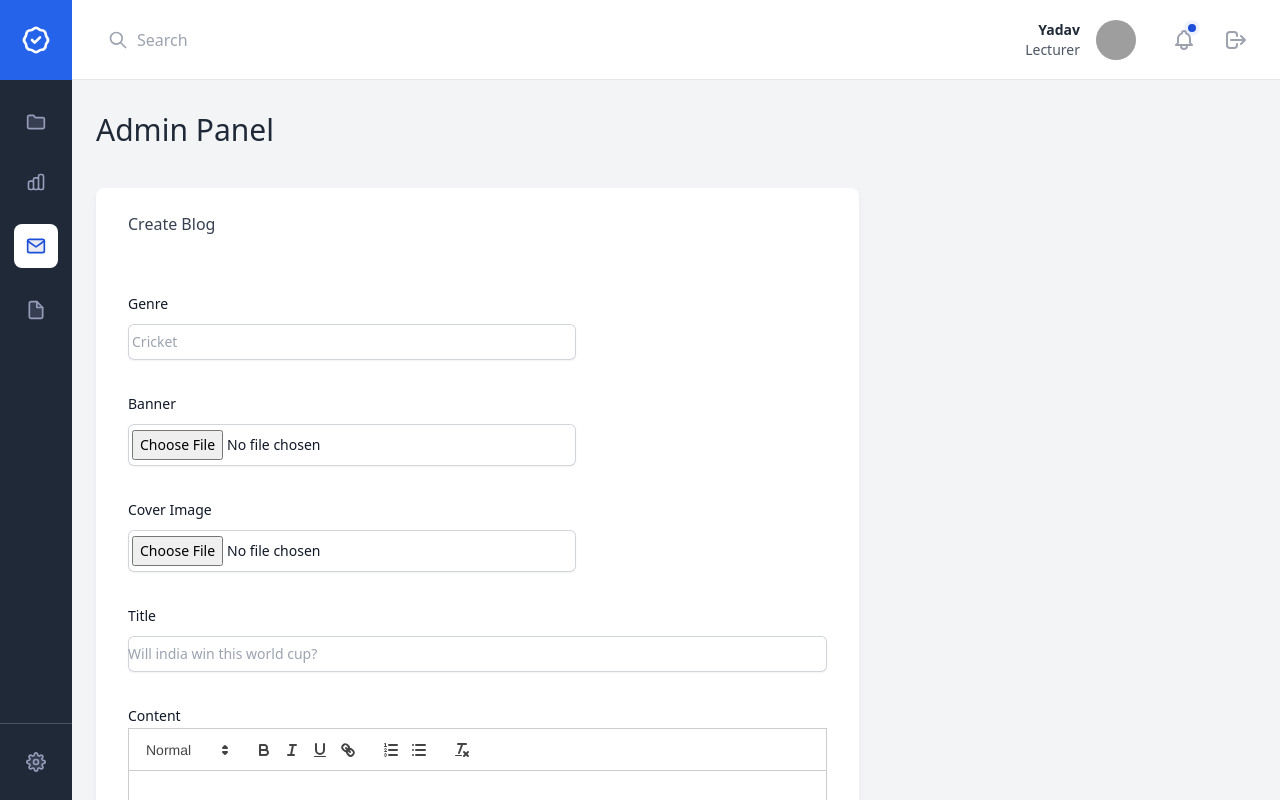
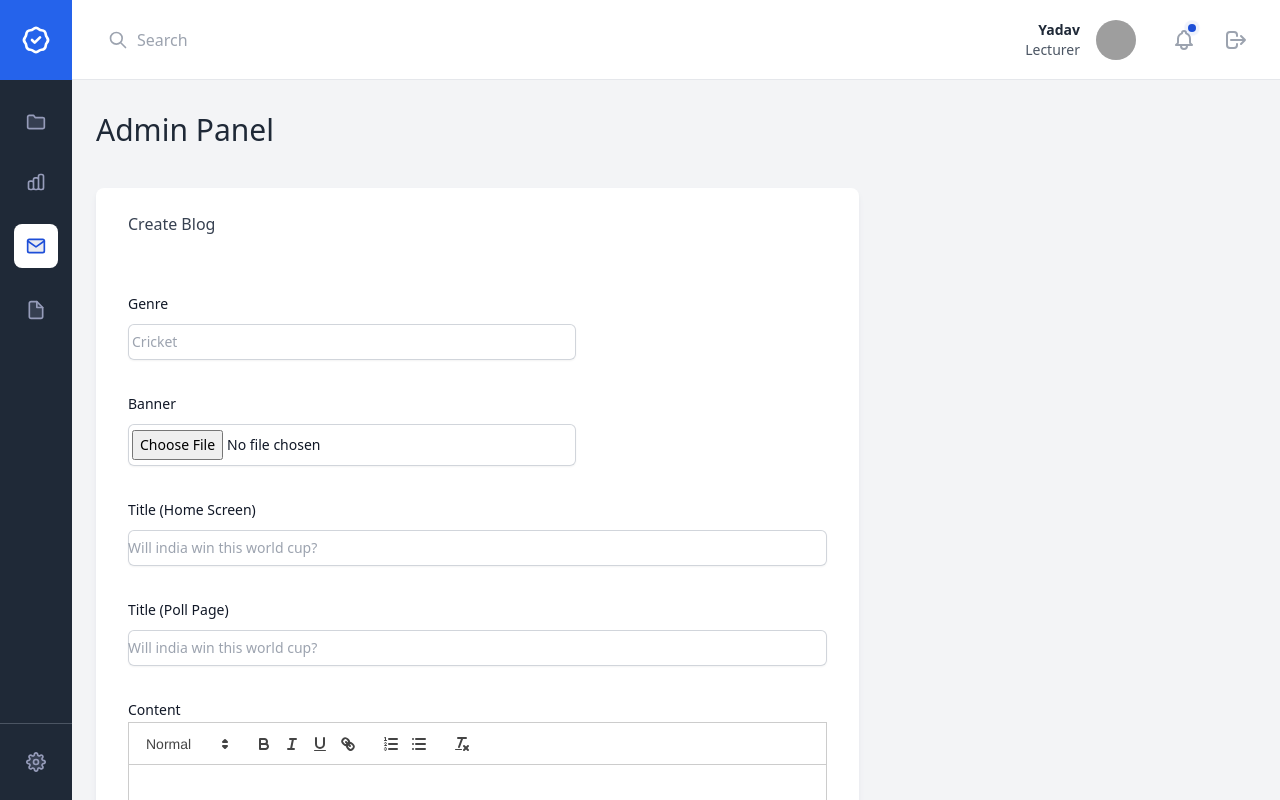
Before and after one commit to sammkinng/admin, a Vue app: page /blog in a window 1280 px wide. Built offline with nearby package versions, Linux system fonts and the light colour scheme; grey boxes are pictures that could not be loaded.

Commit message:
before option image

```diff
--- a/src/components/InsertPoll.vue
+++ b/src/components/InsertPoll.vue
@@ -33,30 +33,29 @@
                     </div>
 
                     <div class="sm:col-span-4">
-                        <label for="bg1" class="block text-sm font-medium leading-6 text-gray-900">
+                        <label for="bg" class="block text-sm font-medium leading-6 text-gray-900">
                             Banner</label>
                         <div class="mt-2">
                             <div
                                 class="flex rounded-md shadow-sm ring-1 ring-inset ring-gray-300 focus-within:ring-2 focus-within:ring-inset focus-within:ring-indigo-600 sm:max-w-md">
-                                <input ref="bg1" accept="image/*" @change="uploadBanner" type="file" name="bg1" required id="bg1"
+                                <input ref="bg" accept="image/*" @change="uploadBanner" type="file" name="bg" required
+                                    id="bg"
                                     class="block flex-1 border-0 bg-transparent py-1.5 pl-1 text-gray-900 placeholder:text-gray-400 focus:ring-0 sm:text-sm sm:leading-6" />
                             </div>
                         </div>
                     </div>
 
-                    <div class="sm:col-span-4">
-                        <label for="bg2" class="block text-sm font-medium leading-6 text-gray-900">
-                            Cover Image</label>
+                    <div class="col-span-full">
+                        <label for="title" class="block text-sm font-medium leading-6 text-gray-900">Title (Home Screen)
+                        </label>
                         <div class="mt-2">
-                            <div
-                                class="flex rounded-md shadow-sm ring-1 ring-inset ring-gray-300 focus-within:ring-2 focus-within:ring-inset focus-within:ring-indigo-600 sm:max-w-md">
-                                <input ref="bg2" accept="image/*" @change="uploadCover" type="file" name="bg2" required id="bg2"
-                                    class="block flex-1 border-0 bg-transparent py-1.5 pl-1 text-gray-900 placeholder:text-gray-400 focus:ring-0 sm:text-sm sm:leading-6" />
-                            </div>
+                            <input v-model="insertDataArr.name" type="text" name="title" id="title" required
+                                placeholder="Will india win this world cup?"
+                                class="block w-full rounded-md border-0 py-1.5 text-gray-900 shadow-sm ring-1 ring-inset ring-gray-300 placeholder:text-gray-400 focus:ring-2 focus:ring-inset focus:ring-indigo-600 sm:text-sm sm:leading-6" />
                         </div>
                     </div>
                     <div class="col-span-full">
-                        <label for="ques" class="block text-sm font-medium leading-6 text-gray-900">Title
+                        <label for="ques" class="block text-sm font-medium leading-6 text-gray-900">Title (Poll Page)
                         </label>
                         <div class="mt-2">
                             <input v-model="insertDataArr.ques" type="text" name="ques" id="ques" required
@@ -122,8 +121,8 @@
 
 <script>
 import { setDoc, doc, Timestamp, getDoc } from 'firebase/firestore/lite';
-import { db,storage } from '../main'
-import { ref,uploadBytes,getDownloadURL} from "firebase/storage";
+import { db, storage } from '../main'
+import { ref, uploadBytes, getDownloadURL } from "firebase/storage";
 
 import 'quill/dist/quill.snow.css';
 
@@ -151,13 +150,14 @@ export default {
             err: '',
             tasks: [],
             insertDataArr: {
-                bg1: '',
-                bg2: '',
+                name:'',
+                bg: '',
                 content: '',
                 ques: '',
                 genre: '',
                 audience: '',
                 timeLeft: null,
+                closed: false
             },
         };
     },
@@ -173,11 +173,19 @@ export default {
         },
 
         insertData() {
+            if (this.polll) {
+                this.insertPoll()
+            }
+            else {
+                this.insertBlog()
+            }
+        },
+
+        insertPoll() {
+
             const data = {
                 ...this.insertDataArr
             };
-
-            if (this.polll) {
 
             if (this.tasks.length < 2) {
                 this.err = 'Please add at least 2 options!'
@@ -186,10 +194,7 @@ export default {
             }
 
             data.options = this.tasks
-            }
-            else {
-                data.section = ''
-            }
+
             if (quill.root.innerHTML === '<p><br></p>') {
                 this.err = 'Please enter something inside Content!'
                 setTimeout(() => this.err = '', 3000)
@@ -207,44 +212,81 @@ export default {
                     this.err = e.code
                 })
 
+            let pid = new Date().getTime().toString()
+            this.addVotesArr(pid, data.options)
 
-            data.date = Timestamp.fromDate(new Date())
-            data.timeLeft = Timestamp.fromDate(new Date(data.timeLeft))
-            data.name = data.ques
+            let timeleftDate = new Date(data.timeLeft)
+            let currDate = new Date()
+            let deactivationTime = timeleftDate.getTime() - currDate.getTime()
+            data.date = currDate.toString()
+            data.timeLeft = timeleftDate.toString()
             data.location = ''
-            data.closed = false
+            data.id=pid
 
-            setDoc(doc(db, `${this.polll ? 'polls' : 'blogs'}`, new Date().getTime().toString()), data)
+            setDoc(doc(db, 'polls', pid), data)
                 .then(r => {
                     this.clearform()
-                    alert(`${this.polll ? 'Poll' : 'Blog'} created successfully!!`)
+                    alert(`Poll created successfully!!`)
                 })
                 .catch(e => {
                     alert(e.code)
                     console.log(e)
                 })
 
+            setTimeout(() => this.deactivatePoll(pid, data), deactivationTime)
+        },
+        insertBlog() {
+
+            const data = {
+                ...this.insertDataArr
+            };
+
+            data.section = ''
+
+            if (quill.root.innerHTML === '<p><br></p>') {
+                this.err = 'Please enter something inside Content!'
+                setTimeout(() => this.err = '', 3000)
+                return
+            }
+            data.content = quill.root.innerHTML
+
+            this.addGenre(data.genre)
+                .catch((e) => {
+                    this.err = e.code
+                })
+
+            let pid = new Date().getTime().toString()
+
+            data.date = new Date().toString()
+
+            data.location = ''
+            data.id=pid
+
+            setDoc(doc(db, 'blogs', pid), data)
+                .then(r => {
+                    this.clearform()
+                    alert(`Blog created successfully!!`)
+                })
+                .catch(e => {
+                    alert(e.code)
+                    console.log(e)
+                })
         },
 
         clearform() {
             this.newTask = '',
             this.err = '',
             this.tasks = [],
-                this.$refs.bg1.value = null;
-                this.$refs.bg2.value = null;
+            this.$refs.bg.value = null;
             this.insertDataArr = {
-                    bg1:'',
-                    bg2:'',
+                bg: '',
+                name:'',
                 content: '',
-                    name: '',
-                    date: null,
-                    location: '',
                 ques: '',
                 genre: '',
-                    options: [],
-                    closed: null,
                 audience: '',
                 timeLeft: null,
+                closed: false
             }
             quill.root.innerHTML = ''
         },
@@ -286,16 +328,16 @@ export default {
             if (file) {
                 try {
                     // Create a reference to the storage location
-                    const storageRef = ref(storage,'banners/' + file.name);
+                    const storageRef = ref(storage, 'banners/' + file.name);
 
                     // Upload the file
-                    await uploadBytes(storageRef,file)
+                    await uploadBytes(storageRef, file)
 
                     // Get the download URL
                     const url = await getDownloadURL(storageRef);
 
                     // Update the image URL in the component
-                    this.insertDataArr.bg1=url
+                    this.insertDataArr.bg = url
                 } catch (error) {
                     this.err = error.code
                     setTimeout(() => this.err = '', 1500)
@@ -303,28 +345,19 @@ export default {
                 }
             }
         },
-        async uploadCover(event) {
-            const file = event.target.files[0];
 
-            if (file) {
-                try {
-                    // Create a reference to the storage location
-                    const storageRef = ref(storage,'covers/' + file.name);
+        async addVotesArr(pid, options) {
+            let o = {}
+            options.forEach(element => {
+                o[element] = 0
+            });
+            setDoc(doc(db, 'votes', pid), {})
+            setDoc(doc(db, 'results', pid), o)
+        },
 
-                    // Upload the file
-                    await uploadBytes(storageRef,file)
-
-                    // Get the download URL
-                    const url = await getDownloadURL(storageRef);
-
-                    // Update the image URL in the component
-                    this.insertDataArr.bg2=url;
-                } catch (error) {
-                    this.err = error.code
-                    setTimeout(() => this.err = '', 1500)
-                    console.error('Error uploading image:', error.message);
-                }
-            }
+        deactivatePoll(pid, poll) {
+            poll.closed = true
+            setDoc(doc(db, 'polls', pid), poll)
         }
     }
 };
```
Lines whose indentation alone changed are shown as unchanged.
